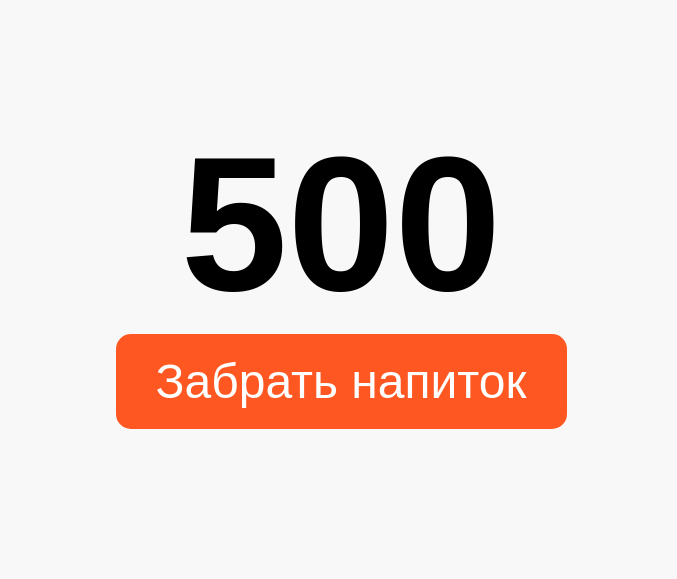
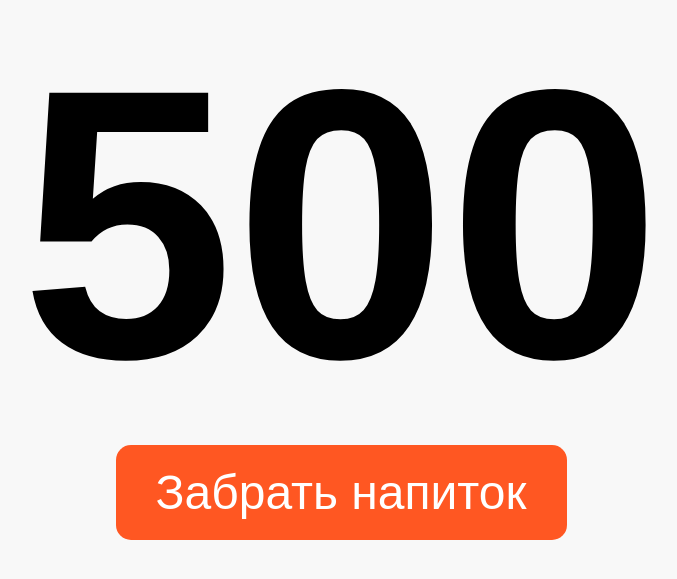
Before and after one commit to Xevik1337/tom, a plain HTML site: page index.html in a window 1280 px wide. Shown: the part 131-710 px from the top of the page, without its empty margins (299-976 px from the left). Drawn offline with Linux system fonts and the light colour scheme.

Commit message:
Update index.html

```diff
--- a/index.html
+++ b/index.html
@@ -17,7 +17,7 @@
             padding: 20px;
         }
         h1 {
-            font-size: 15vw; /* Используем vw, чтобы размер шрифта зависел от ширины экрана */
+            font-size: 30vw; /* Используем vw, чтобы размер шрифта зависел от ширины экрана */
             margin-bottom: 20px;
             margin: 0;
             width: 100%;
```
